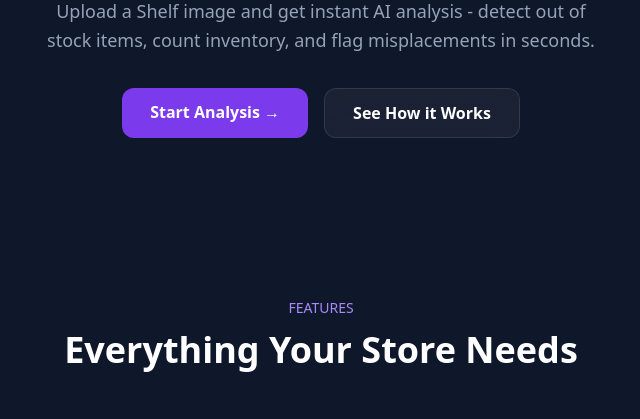
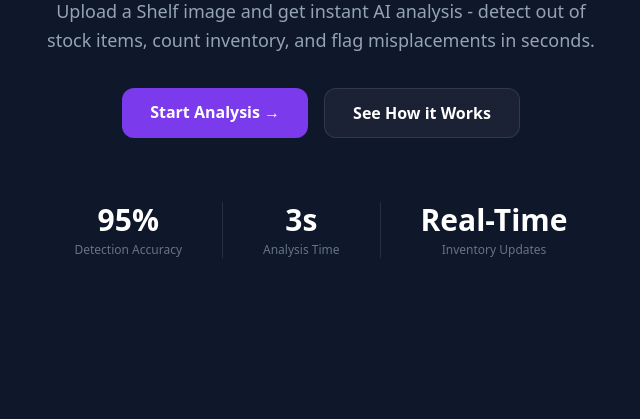
Before and after one commit to cvngi5/ShelfSense-AI, a Flask app: page / in a window 1280 px wide. Shown: the part 363-782 px from the top of the page, without its empty margins (319-959 px from the left). Run offline with Flask 3, Linux system fonts and the light colour scheme; some libraries are stand-ins or nearby versions.

Commit message:
feat: add stats row with animated counting numbers

```diff
--- a/templates/index.html
+++ b/templates/index.html
@@ -69,6 +69,25 @@
                 See How it Works
             </a>
           </div>
+
+          <!-- Stars Row -->
+           <div class="flex flex-wrap justify-center gap-10 text-center mt-16">
+    <div>
+        <p class="text-3xl font-bold text-white" id="stat-accuracy">0%</p>
+        <p class="text-xs text-slate-500 mt-1">Detection Accuracy</p>
+    </div>
+    <div class="w-px bg-white/10 hidden sm:block"></div>
+    <div>
+        <p class="text-3xl font-bold text-white" id="stat-speed">0s</p>
+        <p class="text-xs text-slate-500 mt-1">Analysis Time</p>
+    </div>
+    <div class="w-px bg-white/10 hidden sm:block"></div>
+    <div>
+        <p class="text-3xl font-bold text-white">Real-Time</p>
+        <p class="text-xs text-slate-500 mt-1">Inventory Updates</p>
+    </div>
+</div>
+
     </section>
 
     <!-- Features Section -->
@@ -130,6 +149,26 @@
      </section>
 
    </main>
+<script>
+    function animateCount(elementId, target, suffix, duration) {
+        const element = document.getElementById(elementId);
+        let startTime = null;
 
+        function step(currentTime) {
+            if (!startTime) startTime = currentTime;
+            const progress = Math.min((currentTime - startTime) / duration, 1);
+            const currentValue = Math.floor(progress * target);
+            element.textContent = currentValue + suffix;
+
+            if (progress < 1) {
+                requestAnimationFrame(step);
+            }
+        }
+        requestAnimationFrame(step);
+    }
+
+    animateCount('stat-accuracy', 95, '%', 1500);
+    animateCount('stat-speed', 3, 's', 1500);
+</script>
 </body>
 </html>
```
